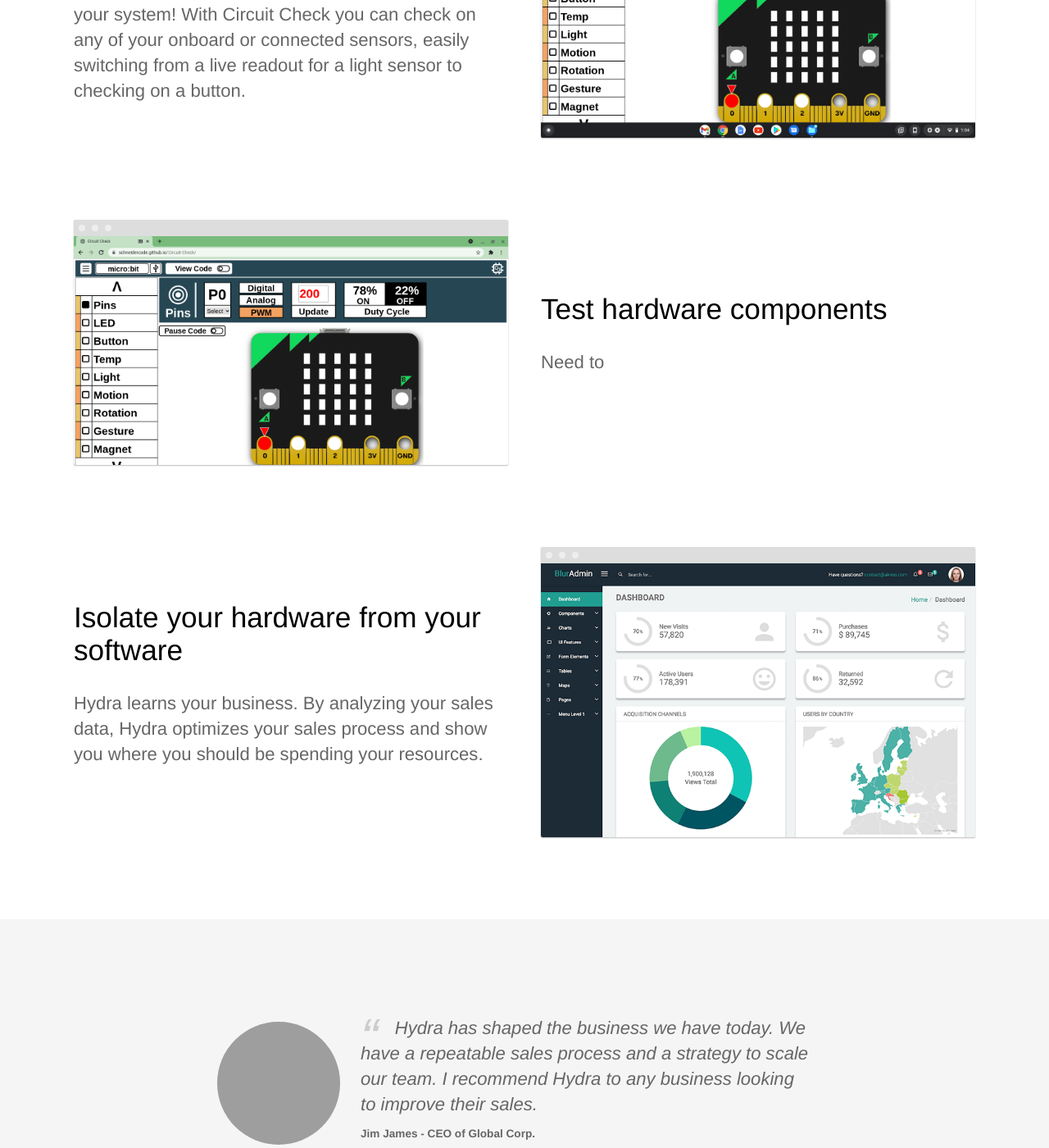
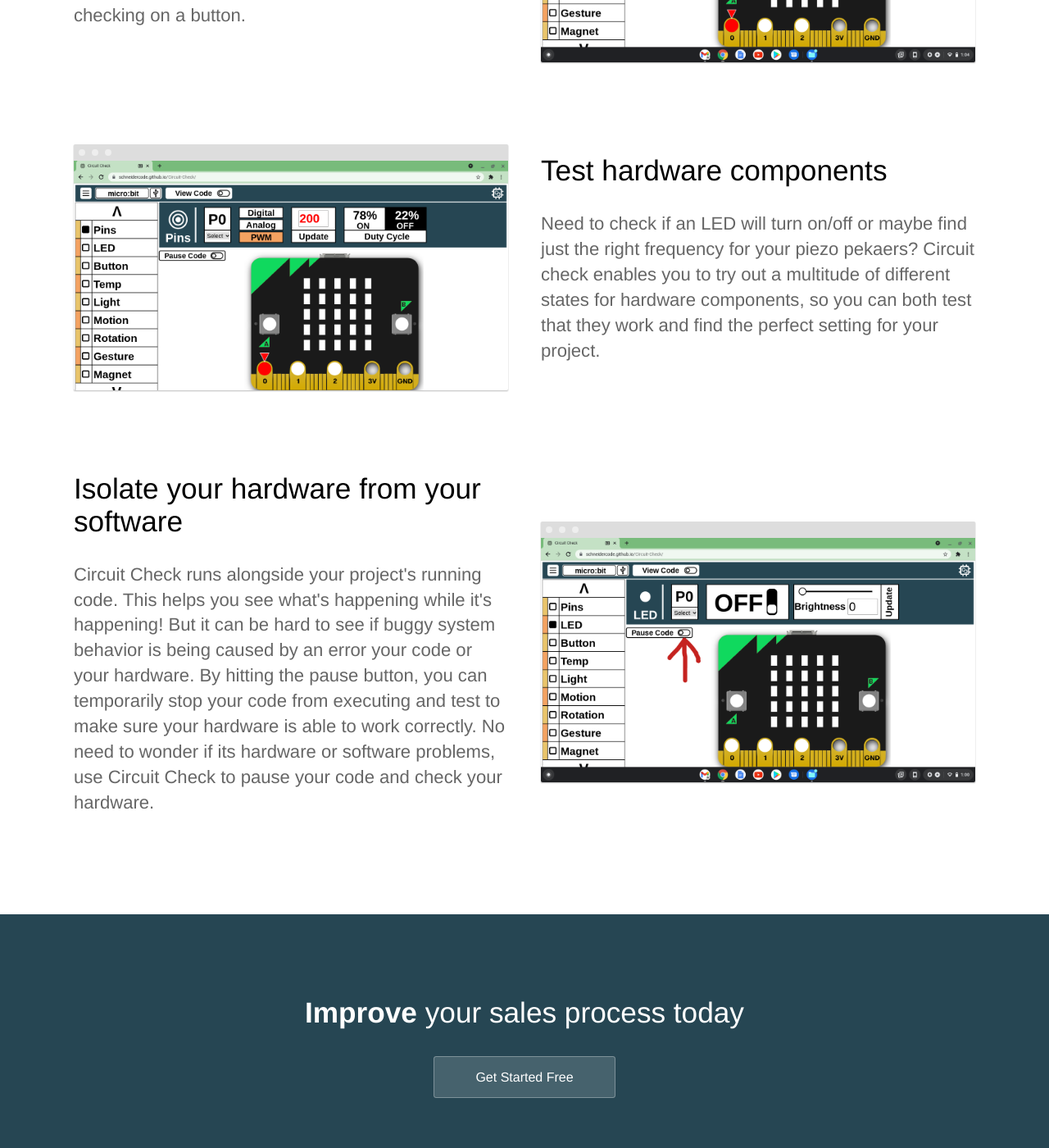
Before and after one commit to SchneiderCode/Circuit-Check-Web, a Jekyll site: the page built from index.html, in a window 1280 px wide and 1400 px high, scrolled down 1108 px. Shown: the whole window at 82% size. Built offline with Jekyll 4.4.1, drawn with Linux system fonts in a browser that asks for light colours; some of the changed text lies outside the part shown; grey boxes are pictures that could not be loaded.

Commit message:
Update index.html

```diff
--- a/index.html
+++ b/index.html
@@ -4,8 +4,7 @@ description: A software debugger for physical computing
 ---
 <section class="hero">
 	<div class="text-container">
-		<h1 class="editable">A software debugger designed for Physical Computing!</h1>
-		<p class="subtext editable">View live sensor data and test your hardware, <strong>without needing to change your code!</strong></p>
+		<h1 class="editable">A software debugger for <br> Physical Computing!</h1>
 		<div>
 			<img src="{{ site.baseurl }}/images/CC_Light Sensor.png" alt="Screenshot" class="screenshot editable" /> <!-- Switch to youtube video -->
 		</div>
@@ -29,7 +28,7 @@ description: A software debugger for physical computing
 		<div class="container flex">
 			<div class="text editable">
 				<h2>Test hardware components</h2>
-				<p>Need to </p>
+				<p>Need to check if an LED will turn on/off or maybe find just the right frequency for your piezo pekaers? Circuit check enables you to try out a multitude of different states for hardware components, so you can both test that they work and find the perfect setting for your project.</p>
 			</div>
 			<div class="image">
 				<img src="{{ site.baseurl }}/images/CC_PWM.png" alt="Screenshot" class="screenshot editable" />
@@ -41,14 +40,14 @@ description: A software debugger for physical computing
 		<div class="container flex">
 			<div class="text editable">
 				<h2>Isolate your hardware from your software</h2>
-				<p>Hydra learns your business. By analyzing your sales data, Hydra optimizes your sales process and show you where you should be spending your resources.</p>
+				<p>Circuit Check runs alongside your project's running code. This helps you see what's happening while it's happening! But it can be hard to see if buggy system behavior is being caused by an error your code or your hardware. By hitting the pause button, you can temporarily stop your code from executing and test to make sure your hardware is able to work correctly. No need to wonder if its hardware or software problems, use Circuit Check to pause your code and check your hardware.</p>
 			</div>
 			<div class="image">
-				<img src="{{ site.baseurl }}/images/dashboard.png" alt="Screenshot" class="screenshot editable" />
+				<img src="{{ site.baseurl }}/images/CC_Pause.png" alt="Screenshot" class="screenshot editable" />
 			</div>
 		</div>
 	</section>
-
+<!--
 	<section class="testimonial">
 		<div class="container flex">
 			<div class="testimonial-block">
@@ -60,6 +59,7 @@ description: A software debugger for physical computing
 			</div>
 		</div>
 	</section>
+-->
 
 	<section class="bottom-cta">
 		<h2 class="editable"><strong>Improve</strong> your sales process today</h2>
```
